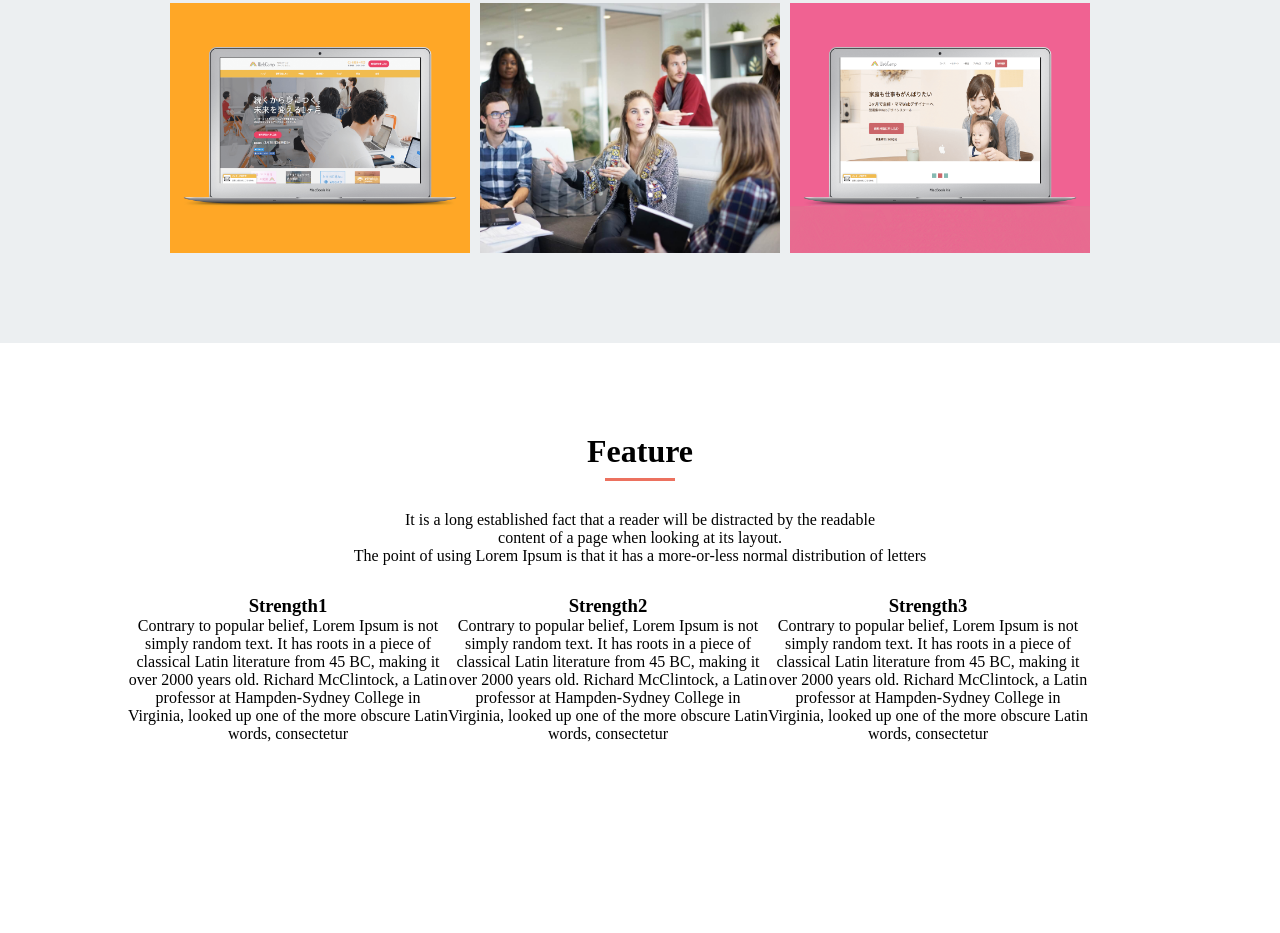
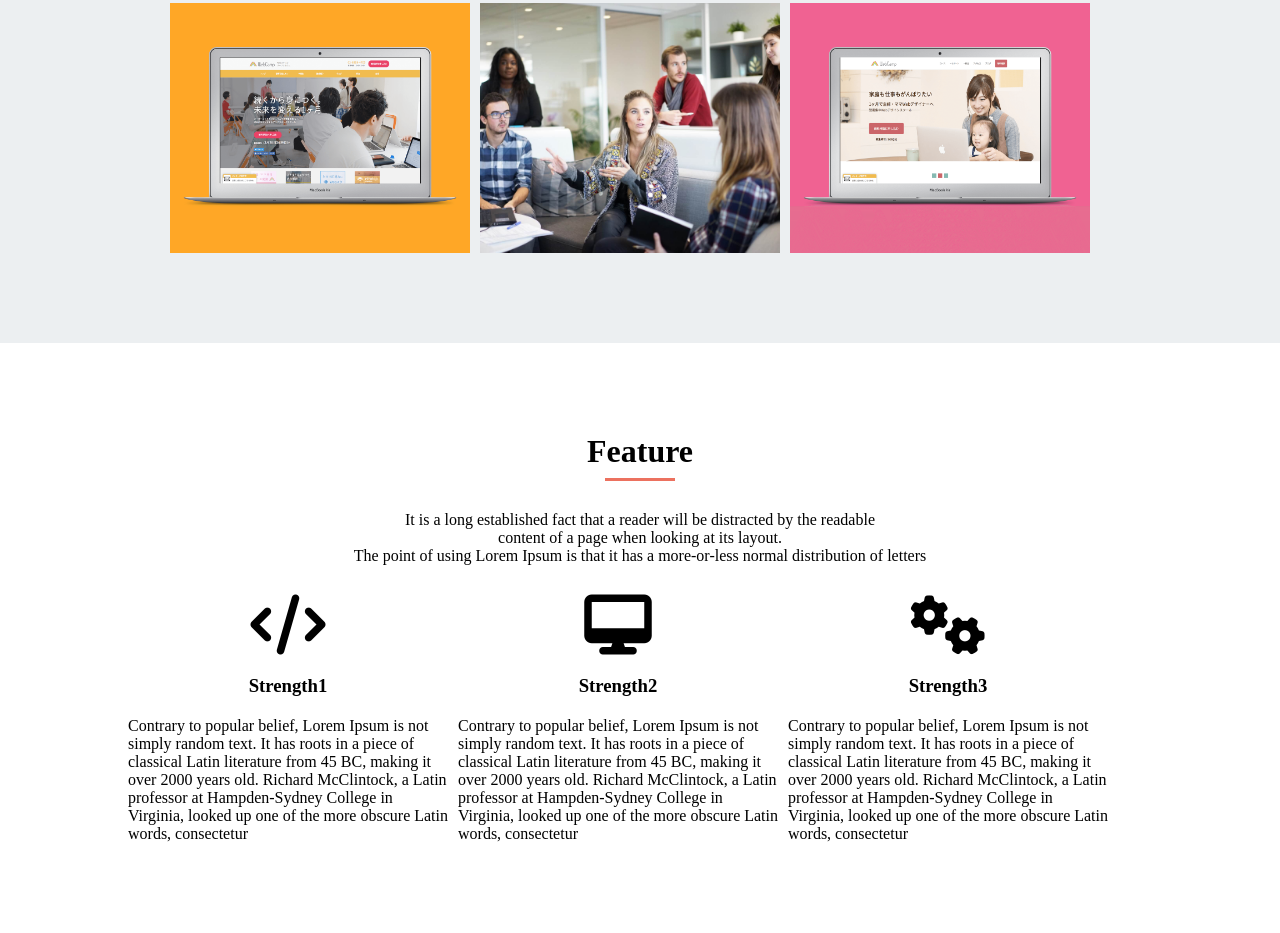
Before and after one commit to yutotanigawa/skillup-1, a plain HTML site: page index.html in a window 1280 px wide. Shown: the part 1239-2172 px from the top of the page. Before the commit the page ends 1982 px from the top, so only its background shows below. Drawn offline with Linux system fonts and the light colour scheme.

Commit message:
[Add]フィーチャー欄の作成

```diff
--- a/index.html
+++ b/index.html
@@ -3,6 +3,7 @@
 <head>
 	<meta charset="utf8">
 	<title>WALS成果物</title>
+	<script src="https://kit.fontawesome.com/229fa47f3e.js" crossorigin="anonymous"></script>
 	<link rel="stylesheet" href="style.css">
 </head>
 <body>
@@ -55,16 +56,19 @@
 			content of a page when looking at its layout.<br>
 			The point of using Lorem Ipsum is that it has a more-or-less normal distribution of letters</p>
 			<div class="strength-group">
-				<div class="st-title 1">
-					<h3>Strength1</h3>
+				<div class="st-content 1">
+					<i class="fa fa-code"></i>
+					<h3 class="st-title">Strength1</h3>
 					<p class="st-text">Contrary to popular belief, Lorem Ipsum is not simply random text. It has roots in a piece of classical Latin literature from 45 BC, making it over 2000 years old. Richard McClintock, a Latin professor at Hampden-Sydney College in Virginia, looked up one of the more obscure Latin words, consectetur</p>
 				</div>
-				<div class="st-title 2">
-					<h3>Strength2</h3>
+				<div class="st-content 2">
+					<i class="fa fa-desktop"></i>
+					<h3 class="st-title">Strength2</h3>
 					<p class="st-text">Contrary to popular belief, Lorem Ipsum is not simply random text. It has roots in a piece of classical Latin literature from 45 BC, making it over 2000 years old. Richard McClintock, a Latin professor at Hampden-Sydney College in Virginia, looked up one of the more obscure Latin words, consectetur</p>
 				</div>
-				<div class="st-title 3">
-					<h3>Strength3</h3>
+				<div class="st-content 3">
+					<i class="fa fa-cogs"></i>
+					<h3 class="st-title">Strength3</h3>
 					<p class="st-text">Contrary to popular belief, Lorem Ipsum is not simply random text. It has roots in a piece of classical Latin literature from 45 BC, making it over 2000 years old. Richard McClintock, a Latin professor at Hampden-Sydney College in Virginia, looked up one of the more obscure Latin words, consectetur</p>
 				</div>
 			</div>
--- a/style.css
+++ b/style.css
@@ -145,11 +145,26 @@ nav{
 }
 .strength-group{
 	width: 980px
-	padding:30px 0 90px 0;
+	padding:45px 0 90px 0;
 }
-.st-title{
+.st-content{
 	width:320px;
 	height: auto;
+	margin-right:10px;
 	float: left;
 	text-align: center;
 }
+.st-content:last-child{
+	margin-right: 0px;
+}
+
+.st-title{
+	margin:20px auto;
+}
+.st-text{
+	text-align: left;
+	margin-bottom: 90px;
+}
+.fa{
+	font-size: 60px;
+}
```
